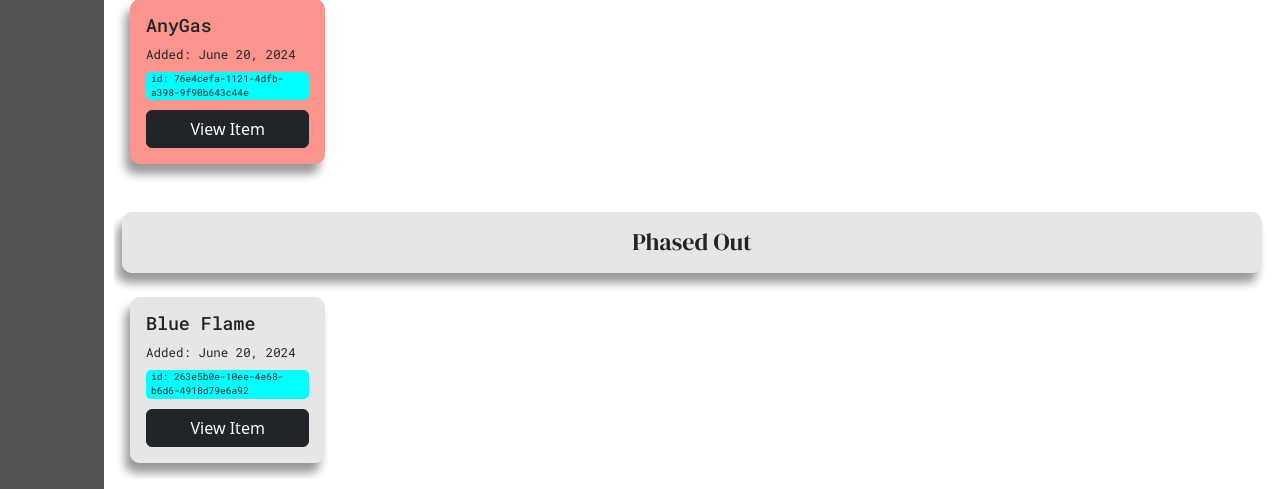
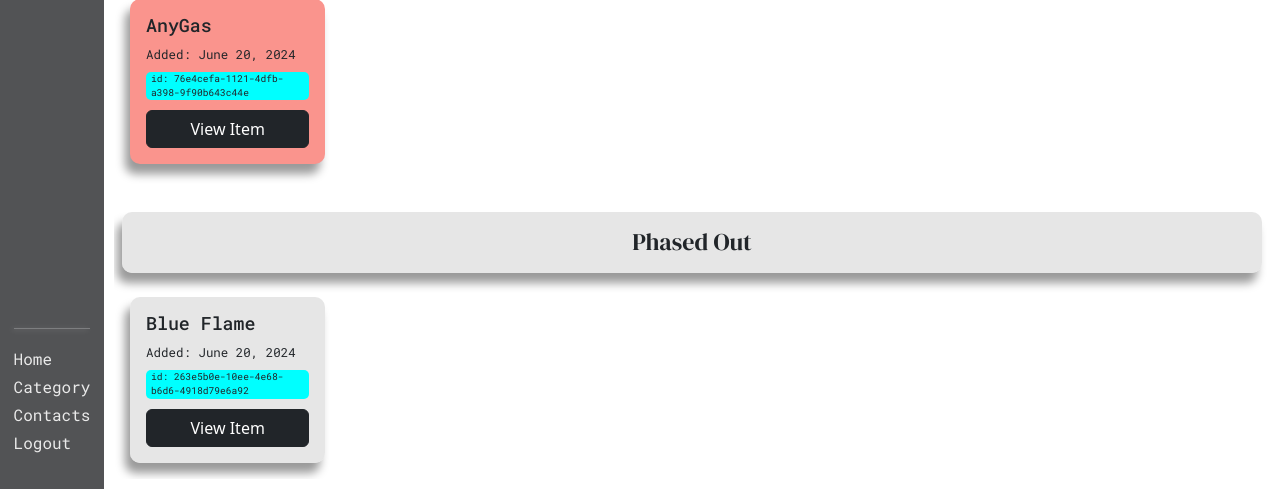
Before and after one commit to junealexis13/inventory_manager, a Django app: page /inventory_dashboard/ in a window 1280 px wide. Shown: the part 402-891 px from the top of the page. Run offline with Django 5.2, Linux system fonts and the light colour scheme; data comes from the database, SQL or seed files in the repository; some libraries are stand-ins or nearby versions.

Commit message:
minor changes in sidebar ui

```diff
--- a/inventory/static/css/inventory_dashboard.css
+++ b/inventory/static/css/inventory_dashboard.css
@@ -46,6 +46,22 @@ body {
     width: 100%;
 }
 
+.lower_tab_items {
+    display: flex;
+    margin-top: auto;
+    margin-bottom: 2rem;
+    flex-direction: column;
+    align-items: left;
+    justify-content: center;
+    padding: 0;
+}
+
+.lower_tab_items > a {
+    text-decoration: none;
+    font-family: var(--global-font-style-navbar-menu);
+    color: rgb(234, 234, 234);
+    margin: 2px 0;
+}
 
 .icon_container {
     display: flex;
--- a/inventory/templates/blocks/dashboard_components.html
+++ b/inventory/templates/blocks/dashboard_components.html
@@ -26,6 +26,14 @@
                     </div>
                 </li>
             </ul>
+
+            <div class="lower_tab_items">
+                <hr style="color: white; box-shadow: -2px 1px 5px white;">
+                <a href="{% url 'mngr-home' %}">Home</a>
+                <a href="{% url 'mngr-products' %}">Category</a>
+                <a href="#">Contacts</a>
+                <a href="#">Logout</a>
+            </div>
         </div>
         <div class="dashboard_ui">
             <div id="tabs-stats" data-tab-content class="active">
```
